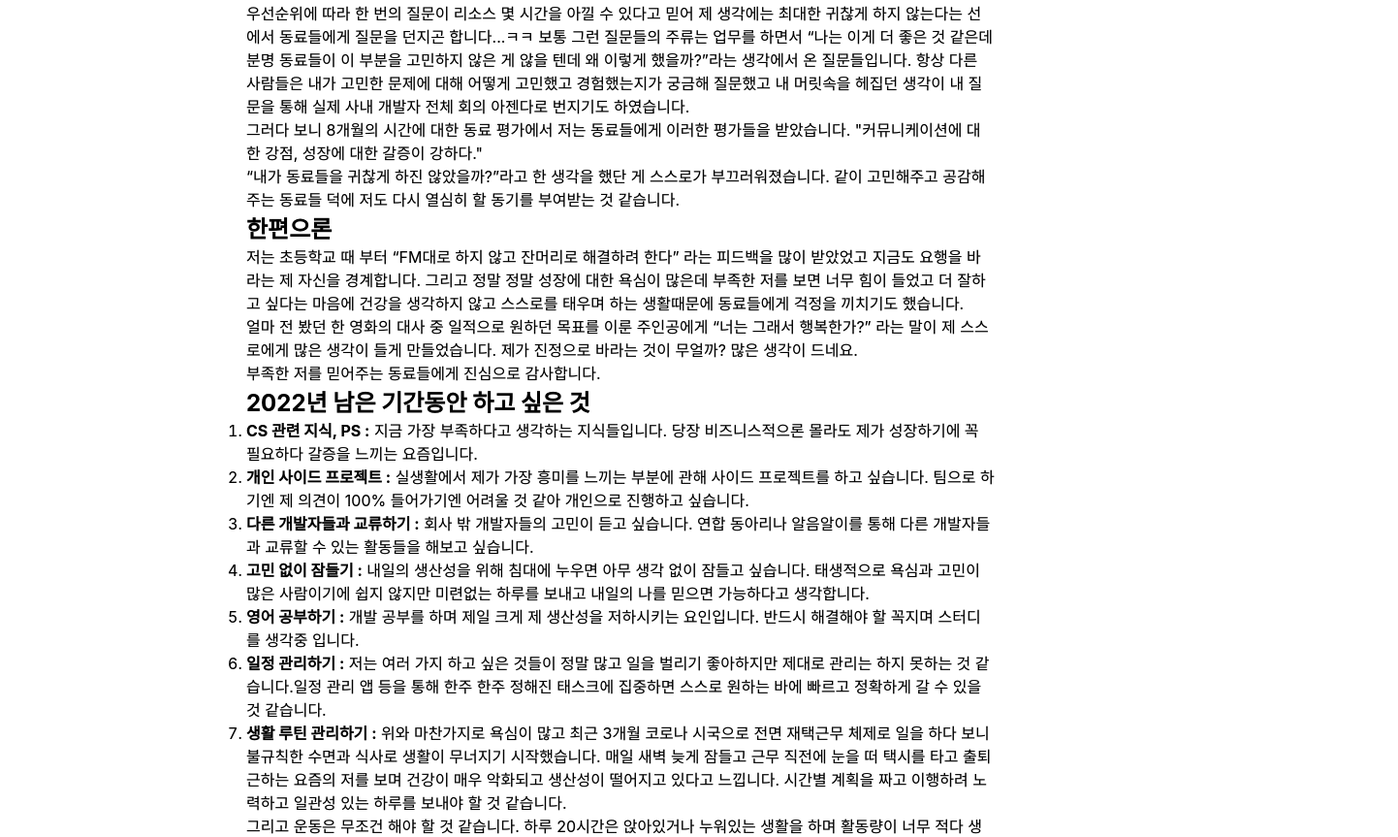
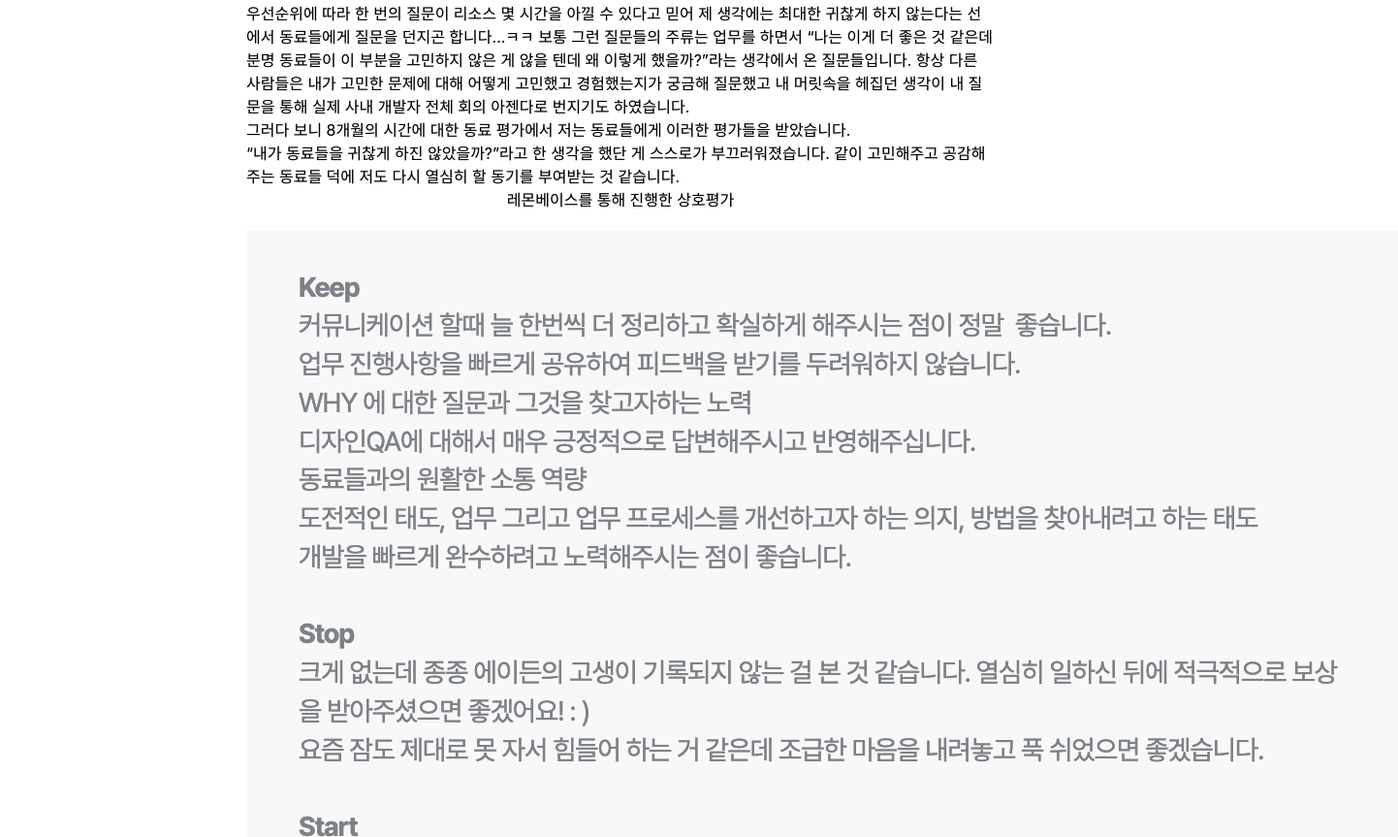
Before and after one commit to Gyumong/gyudev, a Gatsby site: page /about in a window 1280 px wide. Shown: the part 943-1806 px from the top of the page at 97% size, 1442 px wide, since content can reach past the window. Built offline with nearby package versions, Linux system fonts and the light colour scheme; Gatsby itself is replaced by a stand-in of ours; some packages are replaced by stand-ins of ours.

Commit message:
add: 회고 이미지 추가

```diff
--- a/blog/8개월회고.mdx
+++ b/blog/8개월회고.mdx
@@ -3,7 +3,7 @@ title: "8개월차 프론트엔드 개발자의 회고"
 date: "2022-05-06"
 coverAlt: "뭐했다구 8개월이나 됐지?"
 tags: ["일상"]
-featuredImage: ../images/kakao1.png
+featuredImage: ../images/review1.png
 ---
 
 # 8개월차 프론트엔드 개발자의 회고
@@ -28,9 +28,14 @@ featuredImage: ../images/kakao1.png
 
 또 저는 사내에서 물음표 살인마로 불립니다. 스스로 하는 업무에 대해 궁금증이 풀리지 않으면 집중해서 일하지 못하고 또 비즈니스적으로나 기술적으로나 궁금한 게 너무 많습니다. 유아기 아기들도 어른들에게 질문을 많이 하듯 이제 갓 커리어를 시작한 주니어 개발자인 저도 궁금한 게 너무 많고 제가 혼자 깊게 고민해서 답을 찾는 것도 중요하지만 우선순위에 따라 한 번의 질문이 리소스 몇 시간을 아낄 수 있다고 믿어 제 생각에는 최대한 귀찮게 하지 않는다는 선에서 동료들에게 질문을 던지곤 합니다...ㅋㅋ 보통 그런 질문들의 주류는 업무를 하면서 “나는 이게 더 좋은 것 같은데 분명 동료들이 이 부분을 고민하지 않은 게 않을 텐데 왜 이렇게 했을까?”라는 생각에서 온 질문들입니다. 항상 다른 사람들은 내가 고민한 문제에 대해 어떻게 고민했고 경험했는지가 궁금해 질문했고 내 머릿속을 헤집던 생각이 내 질문을 통해 실제 사내 개발자 전체 회의 아젠다로 번지기도 하였습니다.
 
-그러다 보니 8개월의 시간에 대한 동료 평가에서 저는 동료들에게 이러한 평가들을 받았습니다. "커뮤니케이션에 대한 강점, 성장에 대한 갈증이 강하다."
+그러다 보니 8개월의 시간에 대한 동료 평가에서 저는 동료들에게 이러한 평가들을 받았습니다.
 
 “내가 동료들을 귀찮게 하진 않았을까?”라고 한 생각을 했단 게 스스로가 부끄러워졌습니다. 같이 고민해주고 공감해주는 동료들 덕에 저도 다시 열심히 할 동기를 부여받는 것 같습니다.
+
+<center>레몬베이스를 통해 진행한 상호평가</center>
+<br/>
+
+![review](../images/review1.png)
 
 # 한편으론
 
```
Also changed, not shown: images/kakao1.png (deleted), images/review1.png (added).
